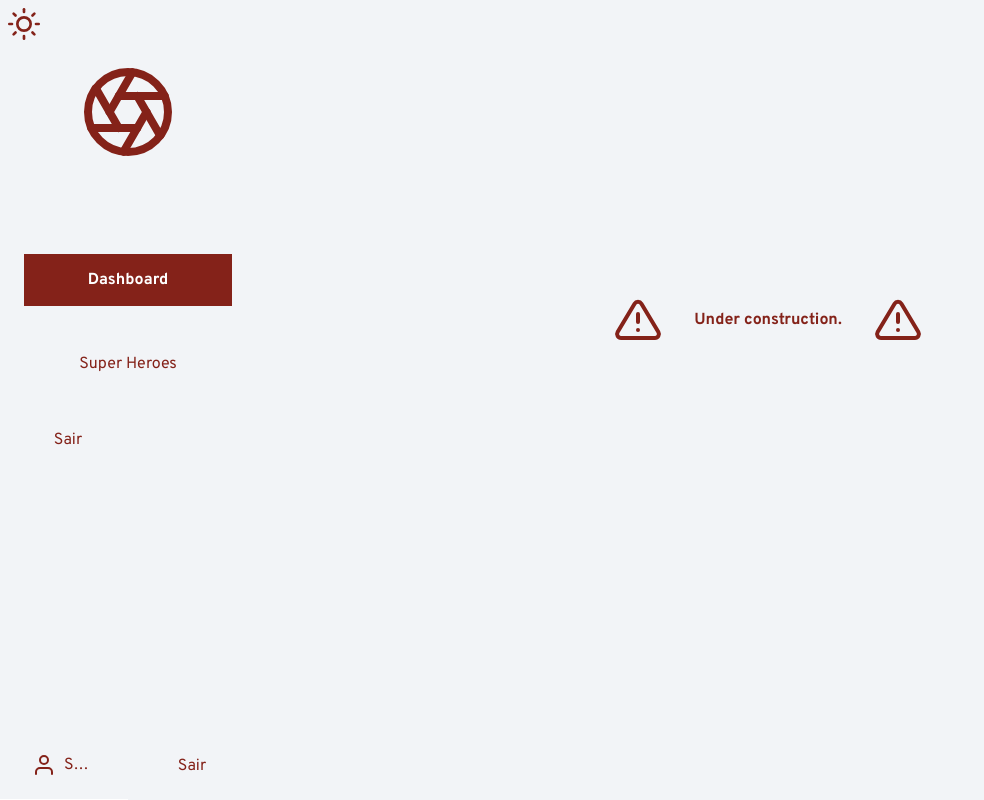
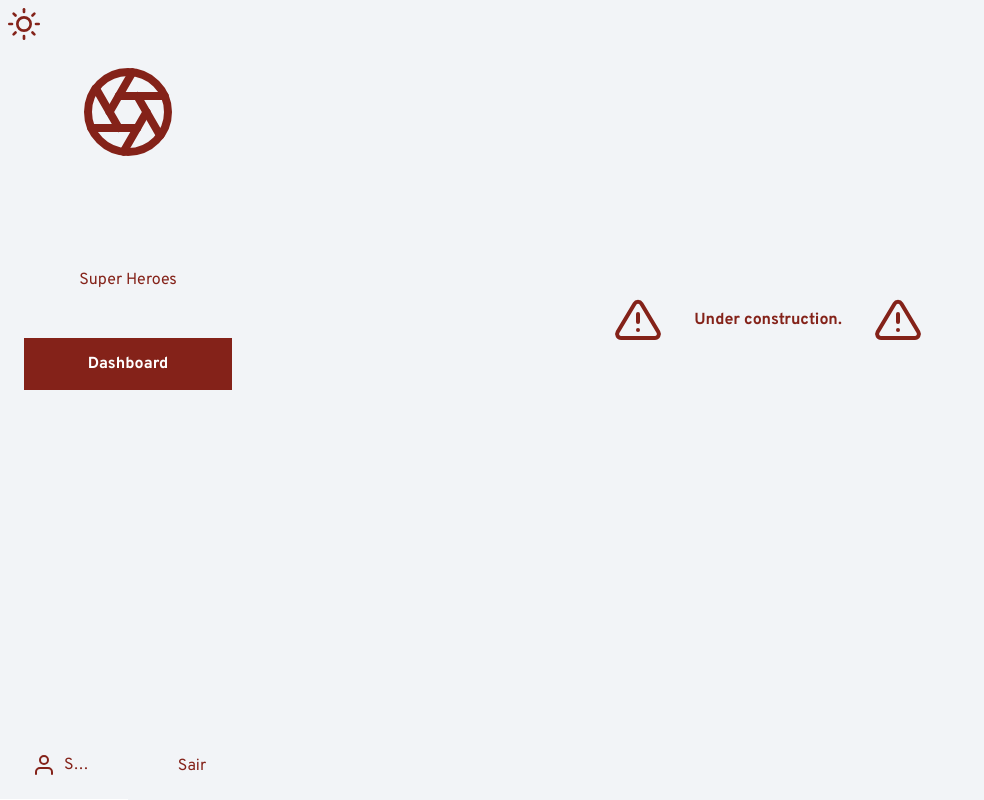
Before and after one commit to mymrtt/superheroes, a React (Create React App) app: page /dashboard in a window 1280 px wide. Shown: the whole page, without its empty margins (0-984 px from the left). Built offline with nearby package versions, Linux system fonts and the light colour scheme; sample sign-in values are in the browser's storage.

Commit message:
changing the login redirect to superheroes screen

```diff
--- a/src/components/Header.js
+++ b/src/components/Header.js
@@ -139,7 +139,7 @@ const ContainerMenu = styled.div`
 
 const ContainerMenuItem = styled.div`
   width: 50%;
-  display: flex;
+  display: ${(props) => props.menu ? 'none' : 'flex'};
   padding: 1rem 2rem;
   justify-content: center;
   align-items: center;
@@ -164,6 +164,7 @@ const ContainerMenuItem = styled.div`
   }
 
   @media(max-width: 648px) {
+    display: flex;
     margin: ${(props) => props.menu && '0'};
   }
 `;
@@ -210,18 +211,18 @@ const Header = () => {
   const renderLinks = () => (
     <ContainerLinks>
       <Link
-        exact to="/dashboard"
-        activeClassName="active"
-      >
-        Dashboard
-      </Link>
-      <Link
         exact to="/superheroes"
         activeClassName="active"
         lastOne
         data-testid="header-superheroes"
       >
         Super Heroes
+      </Link>
+      <Link
+        exact to="/dashboard"
+        activeClassName="active"
+      >
+        Dashboard
       </Link>
       <ContainerMenuItem onClick={handleLogout} menu>
         <Text>Sair</Text>
--- a/src/screens/Onboarding.js
+++ b/src/screens/Onboarding.js
@@ -165,7 +165,7 @@ class Onboarding extends Component {
         localStorage.setItem('username',  deconstructing.username);
 
         this.setState({
-          redirect: '/dashboard',
+          redirect: '/superheroes',
         });
       }
     } catch (error) {
```
